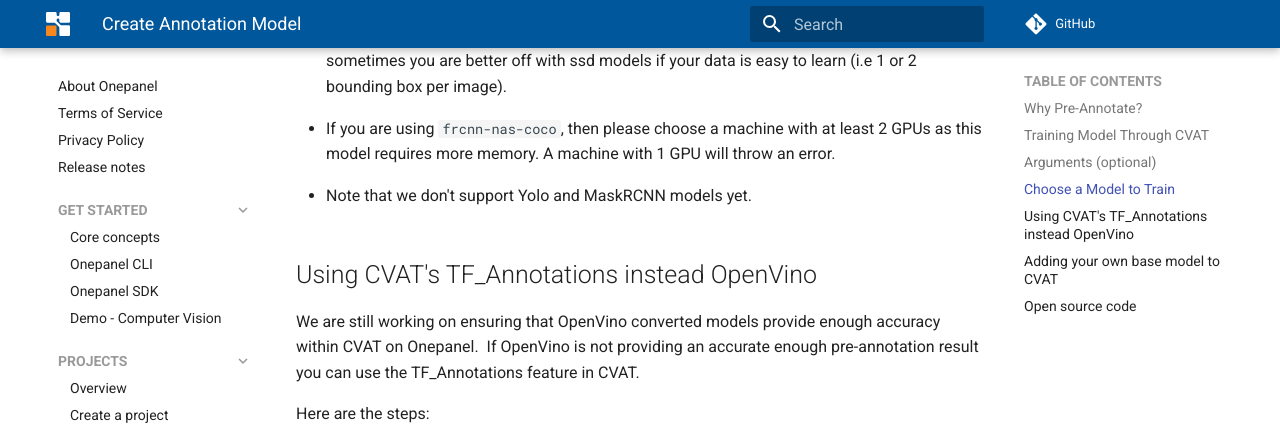
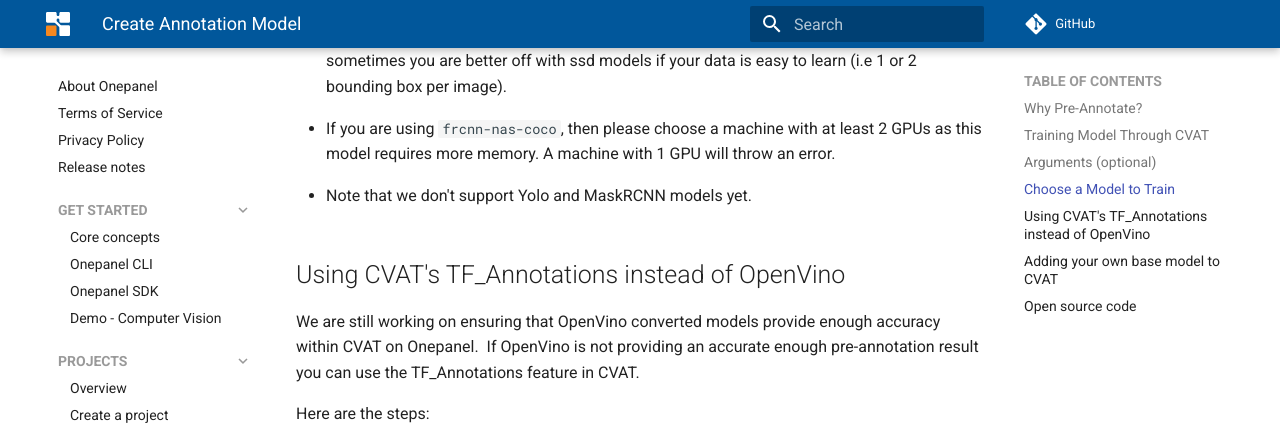
Before and after one commit to onepanelio/docs, an MkDocs documentation site: the page built from docs/CVAT/create_annotation_model.md, in a window 1280 px wide and 900 px high, scrolled down 2062 px. Shown: the top 425 px of the window. Built offline with MkDocs 1.6.1 and Material for MkDocs 9.7.7, drawn with Linux system fonts in a browser that asks for light colours; comment, search, counter and statistics services are not loaded.

```diff
--- a/docs/CVAT/create_annotation_model.md
+++ b/docs/CVAT/create_annotation_model.md
@@ -42,7 +42,7 @@ You can train any of the models that we support. Here, we provide a brief explan
 
 * Note that we don't support Yolo and MaskRCNN models yet.
 
-## Using CVAT's TF_Annotations instead OpenVino
+## Using CVAT's TF_Annotations instead of OpenVino
 
 We are still working on ensuring that OpenVino converted models provide enough accuracy within CVAT on Onepanel.  If OpenVino is not providing an accurate enough pre-annotation result you can use the TF_Annotations feature in CVAT.
 
```
